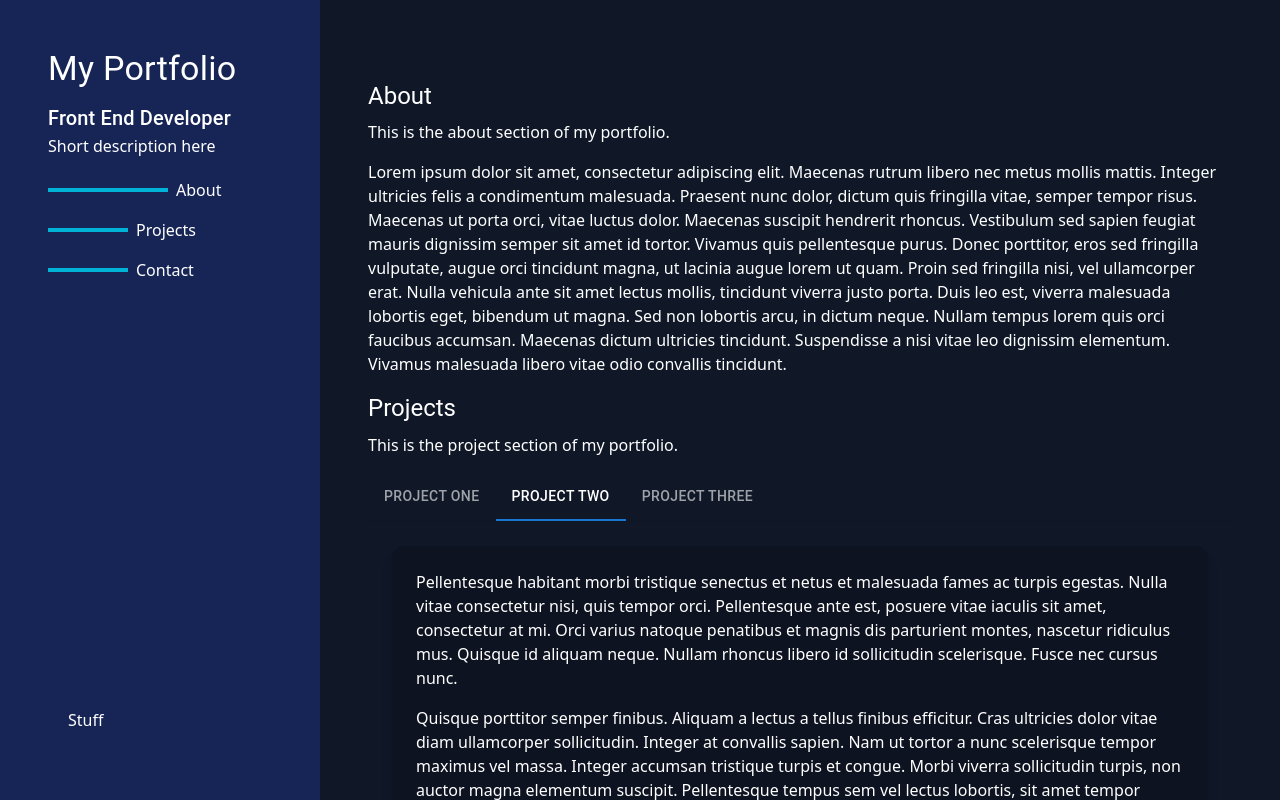
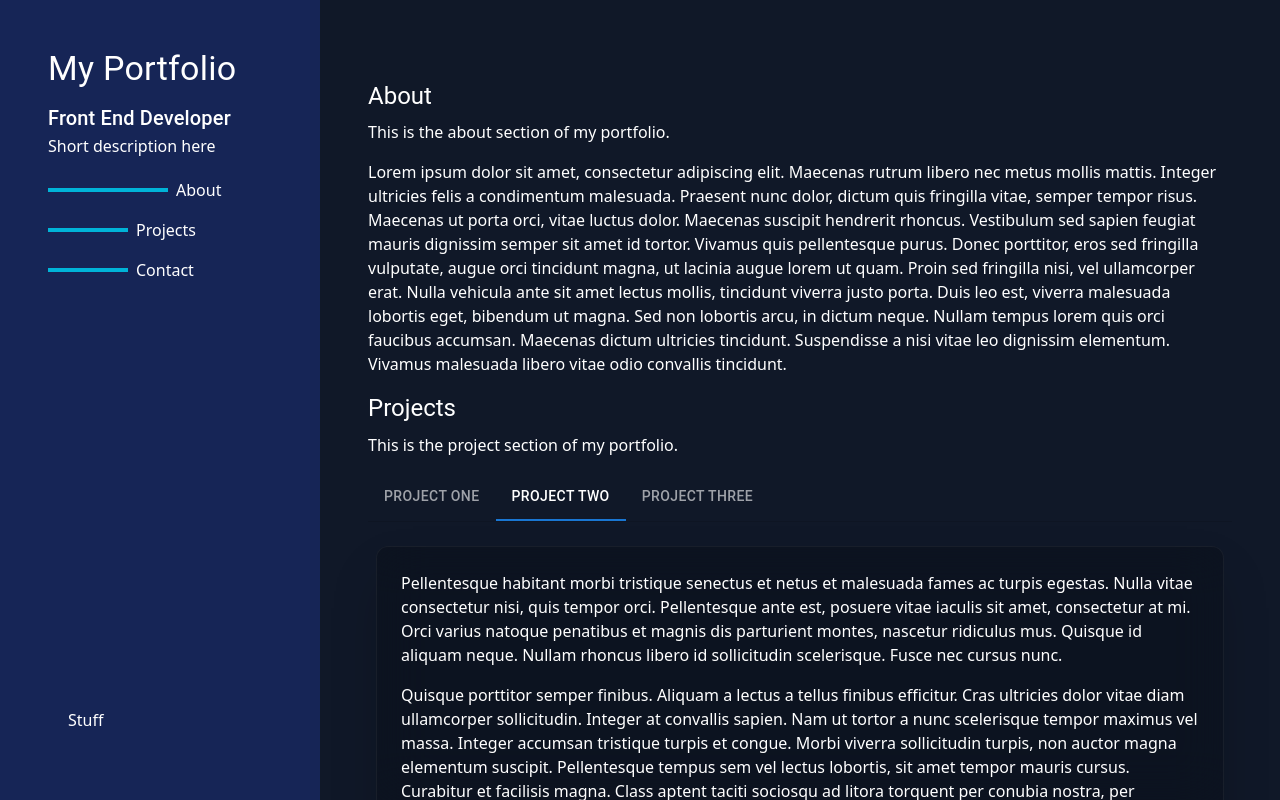
Before and after one commit to kmk9000/portfolio.v2, a React (Vite) app: page / in a window 1280 px wide. Both pictures are taken after a click on the tab "PROJECT TWO". Built offline with nearby package versions, Linux system fonts and the light colour scheme.

Commit message:
project tab padding

```diff
--- a/src/components/Projects.jsx
+++ b/src/components/Projects.jsx
@@ -23,7 +23,7 @@ export default function Projects() {
         aria-labelledby={`simple-tab-${index}`}
         {...other}
       >
-        {value === index && <Box sx={{ p: 3 }}>{children}</Box>}
+        {value === index && <Box sx={{ px: 1, py: 3 }}>{children}</Box>}
       </div>
     );
   }
@@ -64,7 +64,7 @@ export default function Projects() {
             className="bg-black/20 p-6 r
             backdrop-blur-xl
             rounded-xl
-            border border-white/20
+            border border-white/5
             shadow-2xl"
           >
             <p>
@@ -109,7 +109,13 @@ export default function Projects() {
           </div>
         </CustomTabPanel>
         <CustomTabPanel value={value} index={1}>
-          <div className="bg-black/20 p-6 rounded-xl shadow-lg">
+          <div
+            className="bg-black/20 p-6 r
+            backdrop-blur-xl
+            rounded-xl
+            border border-white/5
+            shadow-2xl"
+          >
             <p>
               Pellentesque habitant morbi tristique senectus et netus et
               malesuada fames ac turpis egestas. Nulla vitae consectetur nisi,
@@ -135,7 +141,13 @@ export default function Projects() {
           </div>
         </CustomTabPanel>
         <CustomTabPanel value={value} index={2}>
-          <div className="bg-black/20 p-6 rounded-xl shadow-lg">
+          <div
+            className="bg-black/20 p-6 r
+            backdrop-blur-xl
+            rounded-xl
+            border border-white/5
+            shadow-2xl"
+          >
             <p>
               Pellentesque habitant morbi tristique senectus et netus et
               malesuada fames ac turpis egestas. Nulla vitae consectetur nisi,
```
